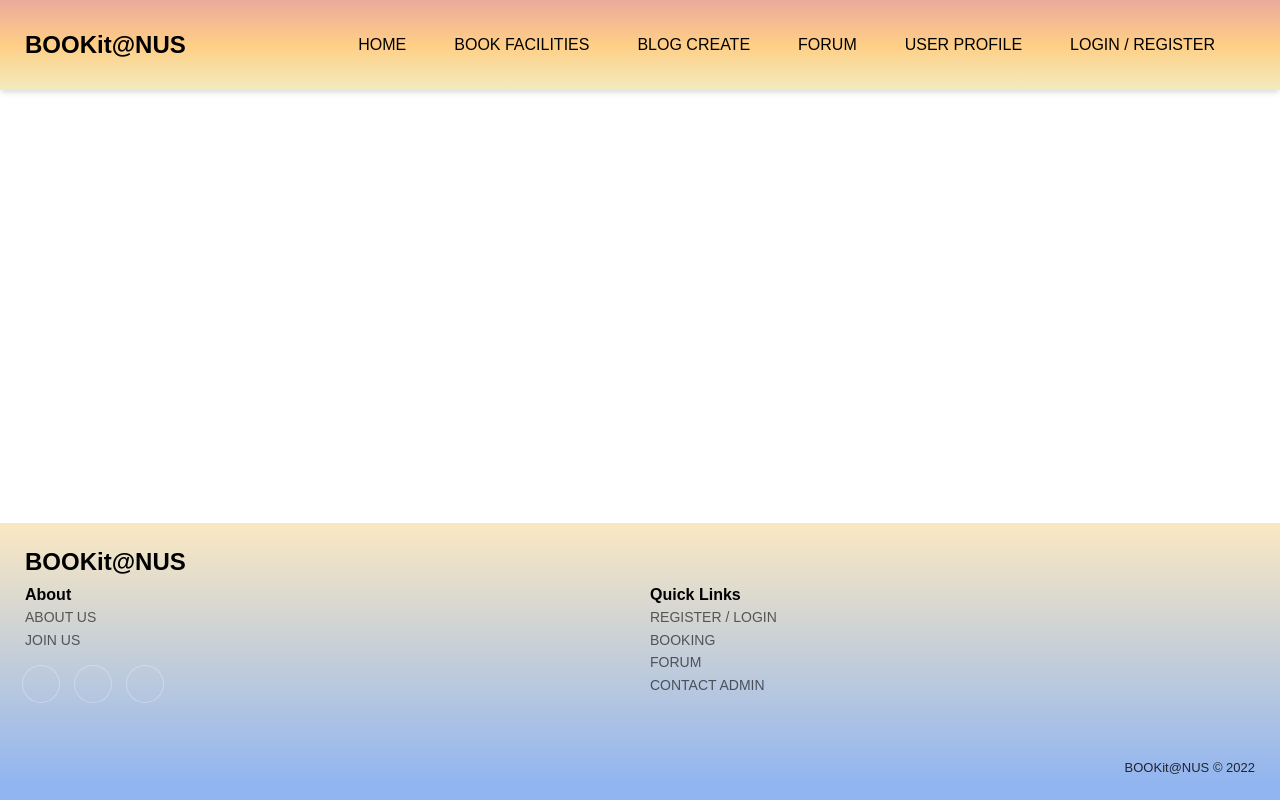
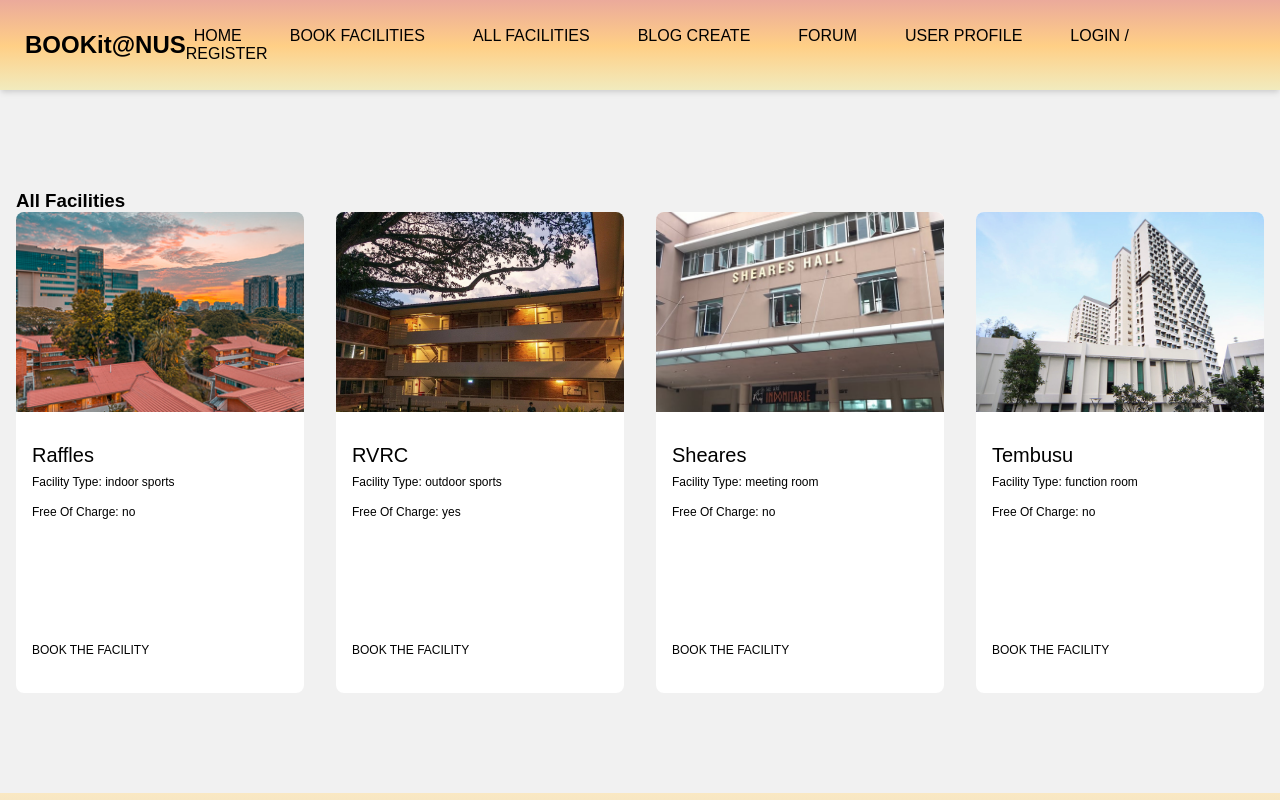
Before and after one commit to huangrz0702/orbital_v_bookitnus, a Vue app: page /AllFac in a window 1280 px wide. Shown: the top 800 px of the page. Built offline with nearby package versions, Linux system fonts and the light colour scheme.

Commit message:
update search fac and all fac

```diff
--- /dev/null
+++ b/src/components/FacCard.vue
@@ -0,0 +1,80 @@
+<template>
+  <div class="fac-card">
+    <img :src="require(`../assets/blogCards/${post.blogCover}.jpeg`)" alt=""/>
+    <div class="info">
+        <h4>{{ post.facName }}</h4>
+        <h6>Facility Type: {{ post.facType }}</h6>
+        <h6>Free Of Charge: {{ post.facCharge }}</h6>
+        <router-link class="link" to="#"> Book The Facility</router-link>
+    </div>
+  </div>
+</template>
+
+<script>
+
+export default {
+  name: 'FacCard',
+  props: ['post'],
+  Components: {},
+}
+</script>
+
+<style lang="scss" scoped>
+.fac-card {
+  position: relative;
+  cursor: pointer;
+  display: flex;
+  flex-direction: column;
+  border-radius: 8px;
+  background-color: #fff;
+  min-height: 420px;
+  transition: 0.5s ease all;
+  &:hover {
+    transform: rotateZ(-1deg) scale(1.01);
+    box-shadow: 0 4px 6px -1px rgba(0, 0, 0, 0.1), 0 2px 4px -1px rgba(0, 0, 0, 0.06);
+  }
+
+  img {
+    display: block;
+    border-radius: 8px 8px 0 0;
+    z-index: 1;
+    width: 100%;
+    min-height: 200px;
+    object-fit: cover;
+  }
+  .info {
+    display: flex;
+    flex-direction: column;
+    height: 100%;
+    z-index: 3;
+    padding: 32px 16px;
+    color: #000;
+    h4 {
+      padding-bottom: 8px;
+      font-size: 20px;
+      font-weight: 300;
+    }
+    h6 {
+      font-weight: 400;
+      font-size: 12px;
+      padding-bottom: 16px;
+    }
+    .link {
+      display: inline-flex;
+      align-items: center;
+      margin-top: auto;
+      font-weight: 500;
+      padding-top: 20px;
+      font-size: 12px;
+      padding-bottom: 4px;
+      transition: 0.5s ease-in all;
+      &:hover {
+        color: rgba(48, 48, 48, 0.8);
+      }
+      .arrow {
+        width: 10px;
+      }
+    }
+  }
+}
+</style>
--- a/src/components/Navigation.vue
+++ b/src/components/Navigation.vue
@@ -9,6 +9,7 @@
                 <ul>
                     <router-link class = "link" to = "/">Home</router-link>
                     <router-link class = "link" to = "/Searchmain">Book Facilities</router-link>
+                    <router-link class = "link" to = "/AllFac">All Facilities</router-link>
                     <router-link class = "link" to = "/BlogCreate">Blog Create</router-link>
                     <router-link class = "link" to = "/BlogMain">Forum</router-link>
                     <router-link class = "link" to = "/ProfilePage">User Profile</router-link>
--- a/src/main.js
+++ b/src/main.js
@@ -9,7 +9,7 @@ import { QuillEditor } from "@vueup/vue-quill";
 import "@vueup/vue-quill/dist/vue-quill.snow.css";
 
 import BlogCard from "./components/BlogCard.vue";
-
+import FacCard from "./components/FacCard.vue";
 
 const app = createApp(App)
 
@@ -17,4 +17,5 @@ app.use(router)
 app.component("svg-icon", SvgIcon);
 app.component("QuillEditor", QuillEditor);
 app.component("BlogCard", BlogCard);
+app.component("FacCard", FacCard);
 app.mount('#app')
--- a/src/router/index.js
+++ b/src/router/index.js
@@ -65,6 +65,11 @@ const routes = [
       name:"BlogMain",
       component: () => import("../views/Forum/BlogMain.vue"),
     },
+    {
+      path: "/AllFac",
+      name:"AllFac",
+      component: () => import("../views/Search-Result/index.vue"),
+    },
 
 ];
 
--- a/src/views/Search-Main/index.vue
+++ b/src/views/Search-Main/index.vue
@@ -15,7 +15,9 @@
             <option value="func_room">function room</option>
             <option value="others">others</option>
           </select>
-          <br /><br /><hr><br />
+          <br /><br />
+          <hr />
+          <br />
 
           <label for="venue">Venue:</label>
           <br /><br />
@@ -24,8 +26,9 @@
             <option value="UT">Utown</option>
             <option value="UTR">Utown Residence</option>
             <option value="RC4">RC4</option>
+            <option value="RVRC">RVRC</option>
             <option value="CAPT">CAPT</option>
-            <option value="Tembu">Tembusu</option>
+            <option value="Tembusu">Tembusu</option>
             <option value="PGP">PGP</option>
             <option value="KE">KE VII Hall</option>
             <option value="Temasek">Temasek Hall</option>
@@ -33,12 +36,9 @@
             <option value="KR">Kent Ridge Hall</option>
             <option value="Sheares">Sheares Hall</option>
           </select>
-          <br /><br /><hr><br />
-
-          <label for="date">Select Date:</label>
           <br /><br />
-          <input type="date" value="date" />
-          <br /><br /><hr><br />
+          <hr />
+          <br />
 
           <label for="cost"
             >Only show facilities that are free of charge?</label
@@ -48,26 +48,82 @@
             <option value="free">yes</option>
             <option value="nfree">no</option>
           </select>
-          <br /><br /><hr><br />
+          <br /><br />
+          <hr />
+          <br />
 
           <input class="btn" type="submit" value="Search" />
         </form>
       </section>
     </div>
+    <div class="facmain">
+      <div class="fac-card-wrap">
+        <div class="container">
+          <h2>All Facilities</h2>
+          <div class="fac-cards">
+            <FacCard
+              :post="post"
+              v-for="(post, index) in sampleFacCards"
+              :key="index"
+            />
+          </div>
+        </div>
+      </div>
+    </div>
   </div>
 </template>
 
 <script>
+import FacCard from "../../components/FacCard.vue";
+
 export default {
   name: "SearchMainPage",
+  Component: {
+    FacCard,
+  },
+  data() {
+    return {
+      sampleFacCards: [
+        {
+          facName: "Raffles",
+          blogCover: "1",
+          facType: "indoor sports",
+          facCharge: "no",
+        },
+        {
+          facName: "RVRC",
+          blogCover: "2",
+          facType: "outdoor sports",
+          facCharge: "yes",
+        },
+        {
+          facName: "RVRC",
+          blogCover: "2",
+          facType: "outdoor sports",
+          facCharge: "no",
+        },
+        {
+          facName: "Sheares",
+          blogCover: "3",
+          facType: "meeting room",
+          facCharge: "no",
+        },
+        {
+          facName: "Tembusu",
+          blogCover: "4",
+          facType: "function room",
+          facCharge: "no",
+        },
+      ],
+    };
+  },
 };
 </script>
 
-<style scoped>
-
+<style lang="scss" scoped>
 .searchbox {
   padding: 10vh;
-  height: 60%;
+  height: 100%;
   width: 100%;
   display: flex;
   background-size: 100% 100%;
@@ -75,7 +131,7 @@ export default {
 }
 
 .top-left {
-      padding-right: 30px;
+  padding-right: 30px;
 }
 
 .form {
@@ -125,11 +181,42 @@ input {
 }
 
 .btn {
-  width:50%;
-  padding:10px;
+  width: 50%;
+  padding: 10px;
   border: 0ch;
   border-radius: 30px;
   cursor: pointer;
-  color: black(237, 209, 96, 0.669)
+  color: black(237, 209, 96, 0.669);
+}
+
+.facmain {
+  position: relative;
+  padding: 18px;
+}
+
+.fac-card-wrap {
+  position: relative;
+  padding: 80px 16px;
+  background-color: rgba(255, 255, 255, 0.8);
+  border-radius: 30px;
+  @media (min-width: 500px) {
+    padding: 100px 40px;
+  }
+  .container {
+    .fac-cards {
+      display: grid;
+      gap: 32px;
+      grid-template-columns: 1fr;
+      @media (min-width: 500px) {
+        grid-template-columns: repeat(2, 1fr);
+      }
+      @media (min-width: 900px) {
+        grid-template-columns: repeat(3, 1fr);
+      }
+      @media (min-width: 1200px) {
+        grid-template-columns: repeat(4, 1fr);
+      }
+    }
+  }
 }
 </style>
--- a/src/views/Search-Result/index.vue
+++ b/src/views/Search-Result/index.vue
@@ -0,0 +1,64 @@
+<template>
+<div class="facmain">
+
+    <div class="fac-card-wrap">
+        <div class="container">
+            <h3>All Facilities</h3>
+            <div class="fac-cards">
+                <FacCard :post="post" v-for="(post, index) in sampleFacCards" :key="index" />
+            </div>
+        </div>
+    </div>
+</div>
+
+
+</template>
+
+<script>
+import FacCard from "../../components/FacCard.vue";
+export default {
+    name: 'AllFacPage',
+    Component: {
+        FacCard
+    },
+    data() {
+        return {
+            sampleFacCards: [
+                { facName: "Raffles", blogCover: "1", facType: "indoor sports", facCharge: "no"},
+                { facName: "RVRC", blogCover: "2", facType: "outdoor sports", facCharge: "yes"},
+                { facName: "Sheares", blogCover: "3", facType: "meeting room", facCharge: "no"},
+                { facName: "Tembusu", blogCover: "4", facType: "function room", facCharge: "no" },
+            ]
+        };
+    },
+}
+</script>
+
+<style lang="scss" scoped>
+.fac-card-wrap {
+  position: relative;
+  padding: 80px 16px;
+  background-color: #f1f1f1;
+  @media (min-width: 500px) {
+    padding: 100px 16px;
+  }
+  .container {
+    .fac-cards {
+        display: grid;
+        gap: 32px;
+        grid-template-columns: 1fr;
+        @media (min-width: 500px) {
+        grid-template-columns: repeat(2, 1fr);
+        }
+        @media (min-width: 900px) {
+        grid-template-columns: repeat(3, 1fr);
+        }
+        @media (min-width: 1200px) {
+        grid-template-columns: repeat(4, 1fr);
+        }
+    }
+
+  }
+
+}
+</style>
```
Also changed, not shown: src/views/Search-Result/getFac.js (deleted).
